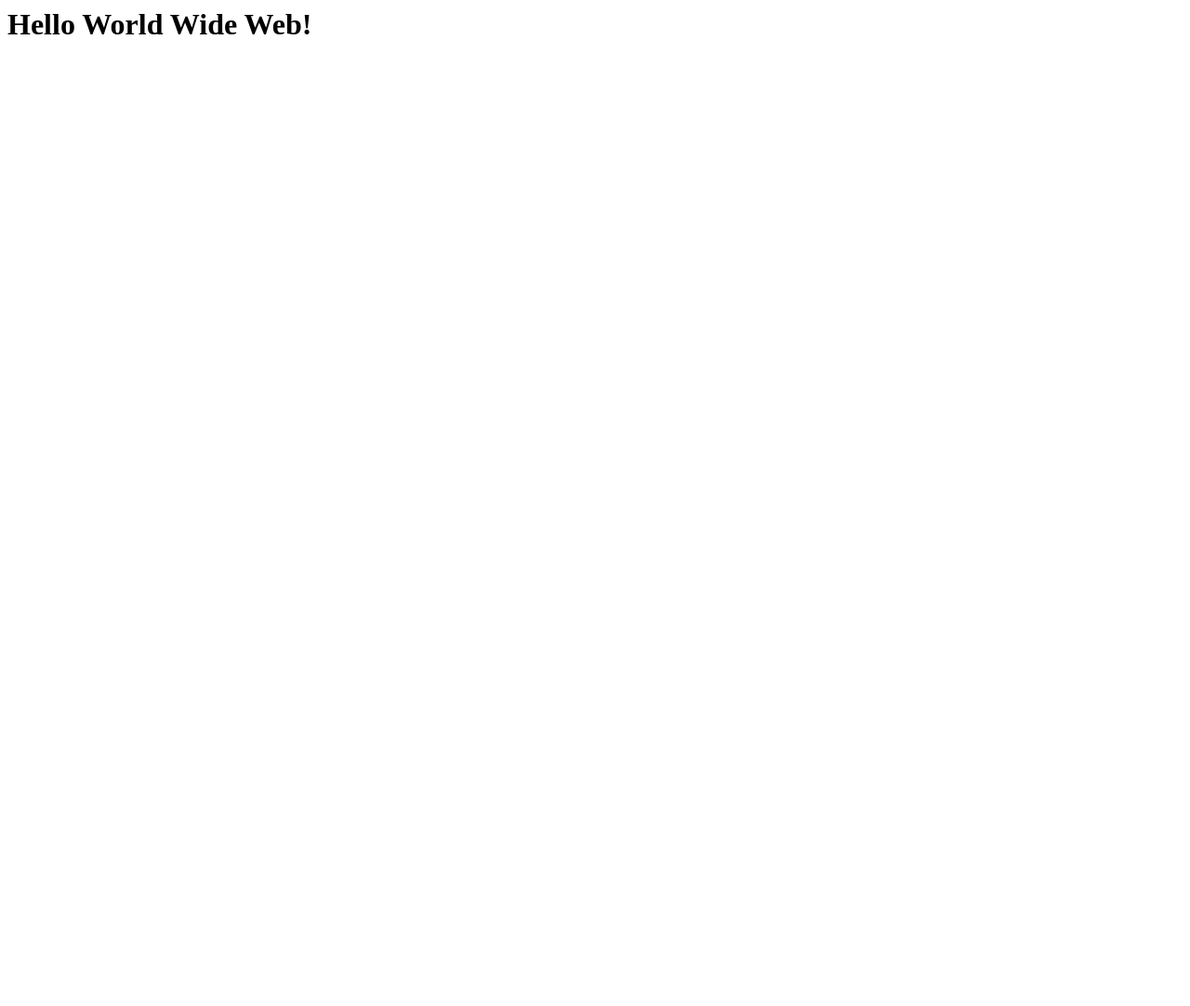
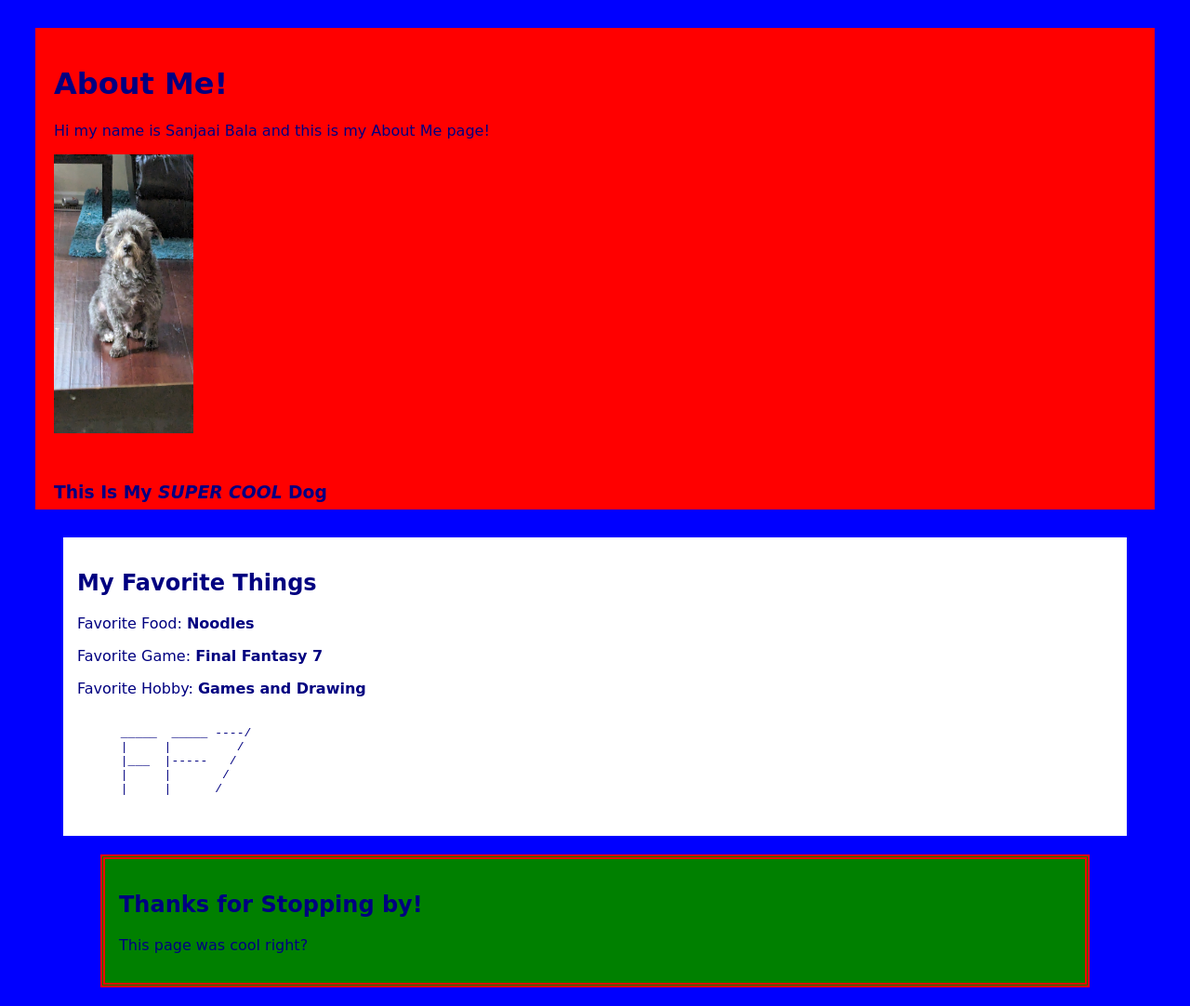
Before and after one commit to sbala40UIC/sketch2, a plain HTML site: page index.html in a window 1280 px wide. Shown: the whole page at 93% size. Before the commit the page ends 800 px from the top, so only its background shows below. Drawn offline with Linux system fonts and the light colour scheme.

Commit message:
( ◕ ◞ ◕ ) auto commit

```diff
--- a/index.html
+++ b/index.html
@@ -1 +1,36 @@
-<h1>Hello World Wide Web!</h1>
+<!DOCTYPE html>
+<html lang="en-US">
+  <head>
+    <title>About Me</title>
+    <link rel="stylesheet" href="style.css">
+  </head>
+
+  <body>
+    <div class="aboutme">
+      <h1> About Me!</h1>
+      <p> Hi my name is Sanjaai Bala and this is my About Me page!</p>
+      <img class="dogpic" src="cool-dog.jpg" alt="Cool Dog">
+      <h3 class="animated-text"> This Is My <i>SUPER COOL</i> Dog</h3>
+
+    </div>
+
+    <div class="favorites">
+      <h2>My Favorite Things</h2>
+      <p>Favorite Food: <b>Noodles</b></p>
+      <p>Favorite Game: <b>Final Fantasy 7</b></p>
+      <p>Favorite Hobby: <b>Games and Drawing</b></p>
+      <pre>
+      _____  _____ ----/
+      |     |         /
+      |___  |-----   /
+      |     |       /
+      |     |      /
+      </pre>
+    </div>
+
+    <div class="goodbye">
+      <h2> Thanks for Stopping by!</h2>
+      <p> This page was cool right?</p>
+    </div>
+  </body>
+</html>
--- /dev/null
+++ b/style.css
@@ -0,0 +1,51 @@
+body {
+/*body*/
+  background-color: blue;
+  font-family: "Comic Sans", cursive;
+  color: navy;
+}
+
+.dogpic {
+    width: 150px;
+    height: 300px;
+}
+
+.aboutme {
+  background-color: red;
+  border: 5px purple;
+  padding: 20px;
+  margin: 30px;
+  position: relative;
+  z-index: 1;
+}
+
+.favorites {
+  background-color: white;
+  border: 5px;
+  padding: 15px;
+  margin: 20px 60px;
+  position: relative;
+  z-index: 2
+}
+
+.goodbye {
+  background-color: green;
+  border: 5px double red;
+  padding: 15px;
+  margin: 20px 100px;
+  position: relative;
+  z-index: 3;
+}
+
+.animated-text {
+  animation: bounce 1s infinite alternate;
+}
+
+@keyframes bounce {
+  from {
+    transform: translateY(0px);
+  }
+  to {
+    transform: translateY(30px);
+  }
+}
```
Also changed, not shown: cool-dog.jpg (added).
